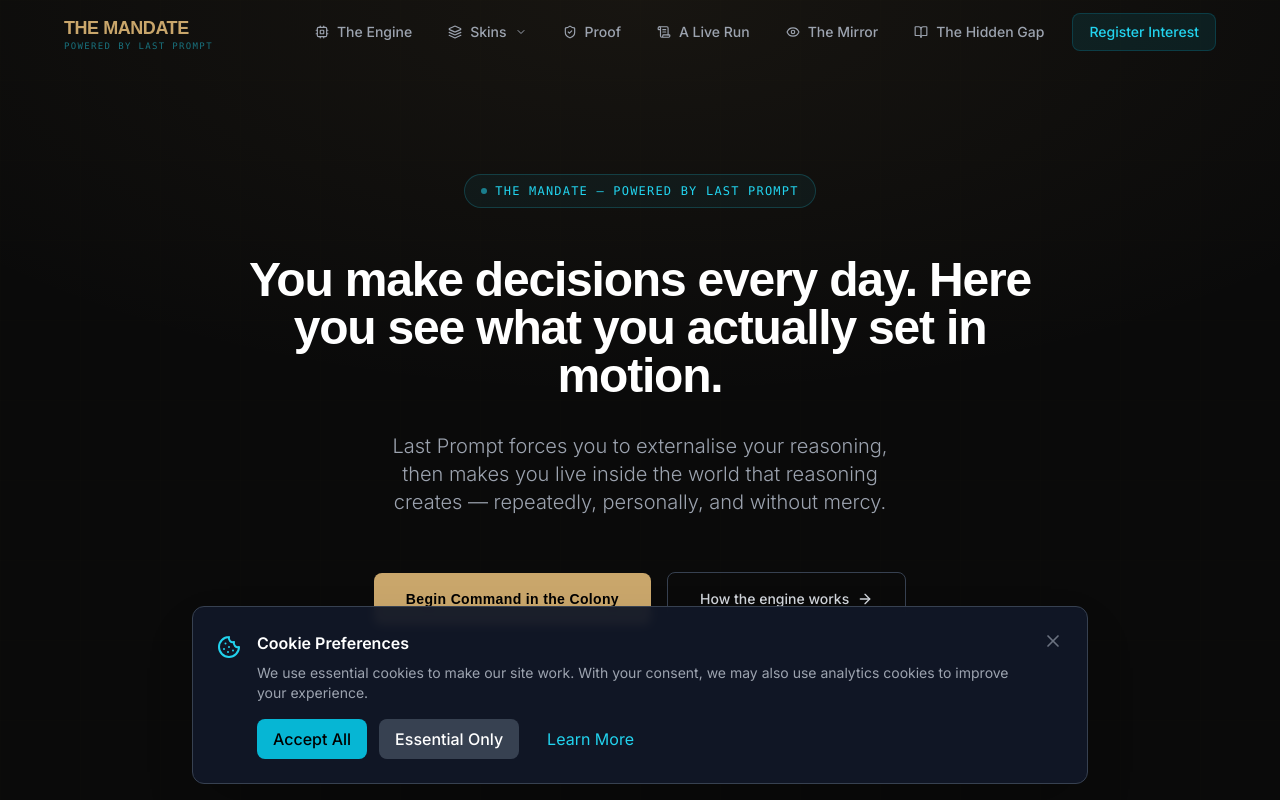
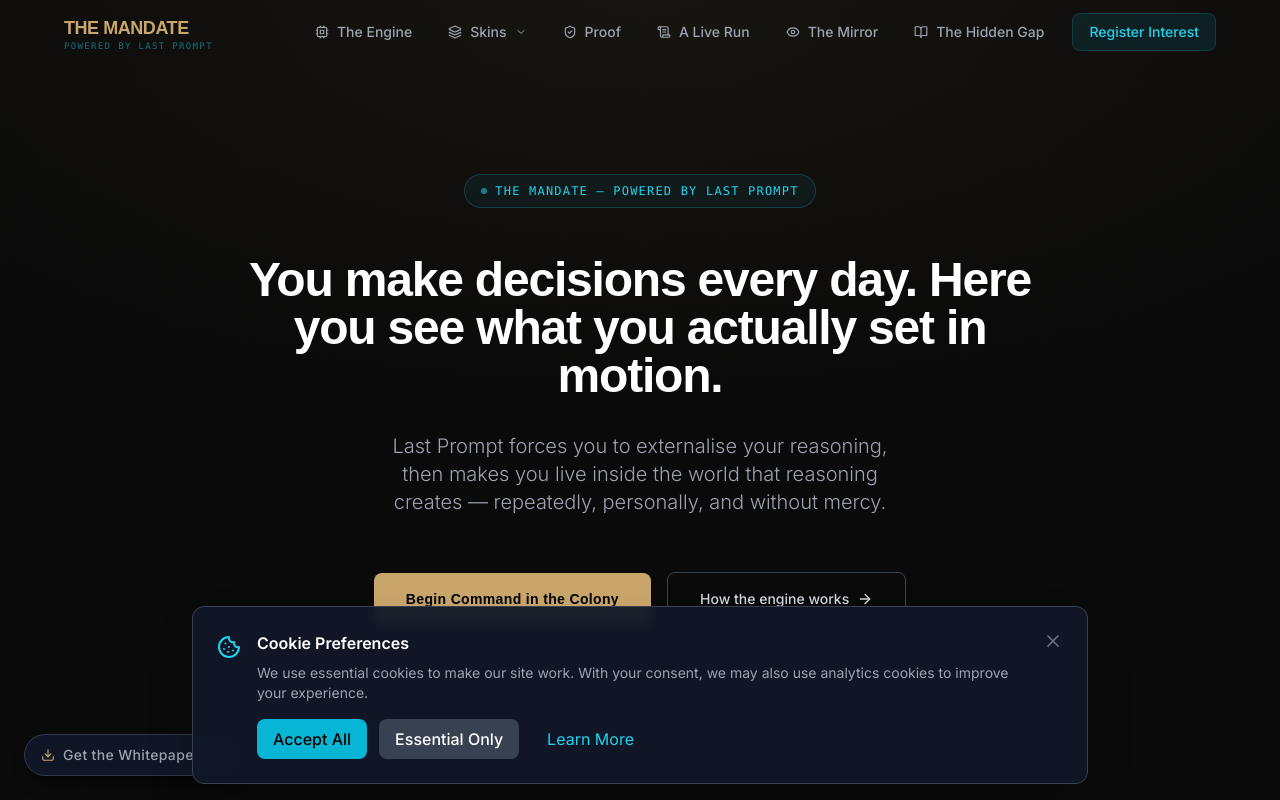
Before and after one commit to thriveuniverse/lastprompt2, a Next.js app: page / in a window 1280 px wide. Shown: the top 800 px of the page. Built offline with nearby package versions, Linux system fonts and the light colour scheme; a web font is replaced by a local one.

Commit message:
new paper pill

```diff
--- a/app/engine/page.tsx
+++ b/app/engine/page.tsx
@@ -2,7 +2,7 @@
 
 import { motion } from "framer-motion";
 import Image from "next/image";
-import { Cpu, Layers, ArrowRight, ExternalLink } from "lucide-react";
+import { Cpu, Layers, ArrowRight } from "lucide-react";
 import Link from "next/link";
 import { LeadForm } from "@/components/lead-form";
 
@@ -659,34 +659,6 @@
         </div>
       </section>
 
-      {/* ── RESEARCH PAPER ── */}
-      <section className="py-16 bg-[#0A0A0A] border-t border-gray-900">
-        <div className="max-w-[1200px] mx-auto px-4 sm:px-6">
-          <motion.div
-            initial={{ opacity: 0, y: 20 }}
-            whileInView={{ opacity: 1, y: 0 }}
-            viewport={{ once: true }}
-            className="flex flex-col sm:flex-row items-start sm:items-center justify-between gap-6"
-          >
-            <div className="max-w-xl">
-              <span className="text-xs font-mono text-gray-600 tracking-widest uppercase">Academic</span>
-              <h3 className="font-satoshi text-white font-bold text-xl mt-2 mb-1">Formal architecture paper</h3>
-              <p className="text-gray-500 text-sm leading-relaxed">
-                &ldquo;Last Prompt: Operationalising Partial Perspectives in Decision Intelligence Training&rdquo; — Miranda Kelly and Jonathan Kelly. Working paper, May 2026.
-              </p>
-            </div>
-            <a
-              href="https://papers.ssrn.com/sol3/papers.cfm?abstract_id=6706518"
-              target="_blank"
-              rel="noopener noreferrer"
-              className="inline-flex items-center gap-2 px-5 py-2.5 border border-gray-700 hover:border-gray-500 text-gray-400 hover:text-white rounded-lg transition-all text-sm font-medium shrink-0"
-            >
-              Read on SSRN <ExternalLink className="w-3.5 h-3.5" />
-            </a>
-          </motion.div>
-        </div>
-      </section>
-
       {/* ── EXPLORE SKINS ── */}
       <section className="py-16 bg-gray-950 border-t border-gray-900">
         <div className="max-w-[1200px] mx-auto px-4 sm:px-6">
--- a/app/layout.tsx
+++ b/app/layout.tsx
@@ -5,6 +5,7 @@
 import { Header } from "@/components/header";
 import { Footer } from "@/components/footer";
 import { CookieBanner } from "@/components/cookie-banner";
+import { WhitepaperPill } from "@/components/whitepaper-pill";
 import { headers } from "next/headers";
 import Script from "next/script";
 
@@ -100,6 +101,7 @@
           <main className="min-h-screen">{children}</main>
           <Footer />
           <CookieBanner />
+          <WhitepaperPill />
         </Providers>
         <Script
           src="https://www.googletagmanager.com/gtag/js?id=G-0GMRB9DQFD"
--- /dev/null
+++ b/components/whitepaper-pill.tsx
@@ -0,0 +1,69 @@
+"use client";
+
+import { useState, useEffect } from "react";
+import { Download, X } from "lucide-react";
+import { motion, AnimatePresence } from "framer-motion";
+import { usePathname } from "next/navigation";
+
+const STORAGE_KEY = "whitepaper-pill-dismissed";
+
+export function WhitepaperPill() {
+  const [visible, setVisible] = useState(false);
+  const [dismissed, setDismissed] = useState(false);
+  const pathname = usePathname();
+
+  const isExcluded = pathname.startsWith("/admin");
+
+  useEffect(() => {
+    if (isExcluded) return;
+    if (typeof window === "undefined") return;
+    if (localStorage.getItem(STORAGE_KEY)) return;
+
+    const handleScroll = () => {
+      const total = document.documentElement.scrollHeight - window.innerHeight;
+      if (total > 0 && window.scrollY / total > 0.25) {
+        setVisible(true);
+      }
+    };
+
+    window.addEventListener("scroll", handleScroll, { passive: true });
+    return () => window.removeEventListener("scroll", handleScroll);
+  }, [isExcluded, pathname]);
+
+  const handleDismiss = () => {
+    localStorage.setItem(STORAGE_KEY, "true");
+    setDismissed(true);
+  };
+
+  if (isExcluded || dismissed) return null;
+
+  return (
+    <AnimatePresence>
+      {visible && (
+        <motion.div
+          initial={{ y: 16, opacity: 0 }}
+          animate={{ y: 0, opacity: 1 }}
+          exit={{ y: 16, opacity: 0 }}
+          transition={{ duration: 0.25, ease: "easeOut" }}
+          className="fixed bottom-6 left-6 z-40 flex items-center gap-2.5 bg-gray-900/95 backdrop-blur-sm border border-gray-700/80 rounded-full px-4 py-2.5 shadow-lg shadow-black/40"
+        >
+          <a
+            href="/docs/the_protected_generation_whitepaper.pdf"
+            download
+            className="flex items-center gap-2 text-sm text-gray-400 hover:text-white transition-colors"
+          >
+            <Download className="w-3.5 h-3.5 text-[#C9A66B] shrink-0" />
+            <span className="font-medium tracking-wide">Get the Whitepaper</span>
+          </a>
+          <button
+            onClick={handleDismiss}
+            aria-label="Dismiss"
+            className="ml-0.5 text-gray-600 hover:text-gray-400 transition-colors"
+          >
+            <X className="w-3.5 h-3.5" />
+          </button>
+        </motion.div>
+      )}
+    </AnimatePresence>
+  );
+}
```
Also changed, not shown: 2 other files (tests, documents, lock files or other folders).
